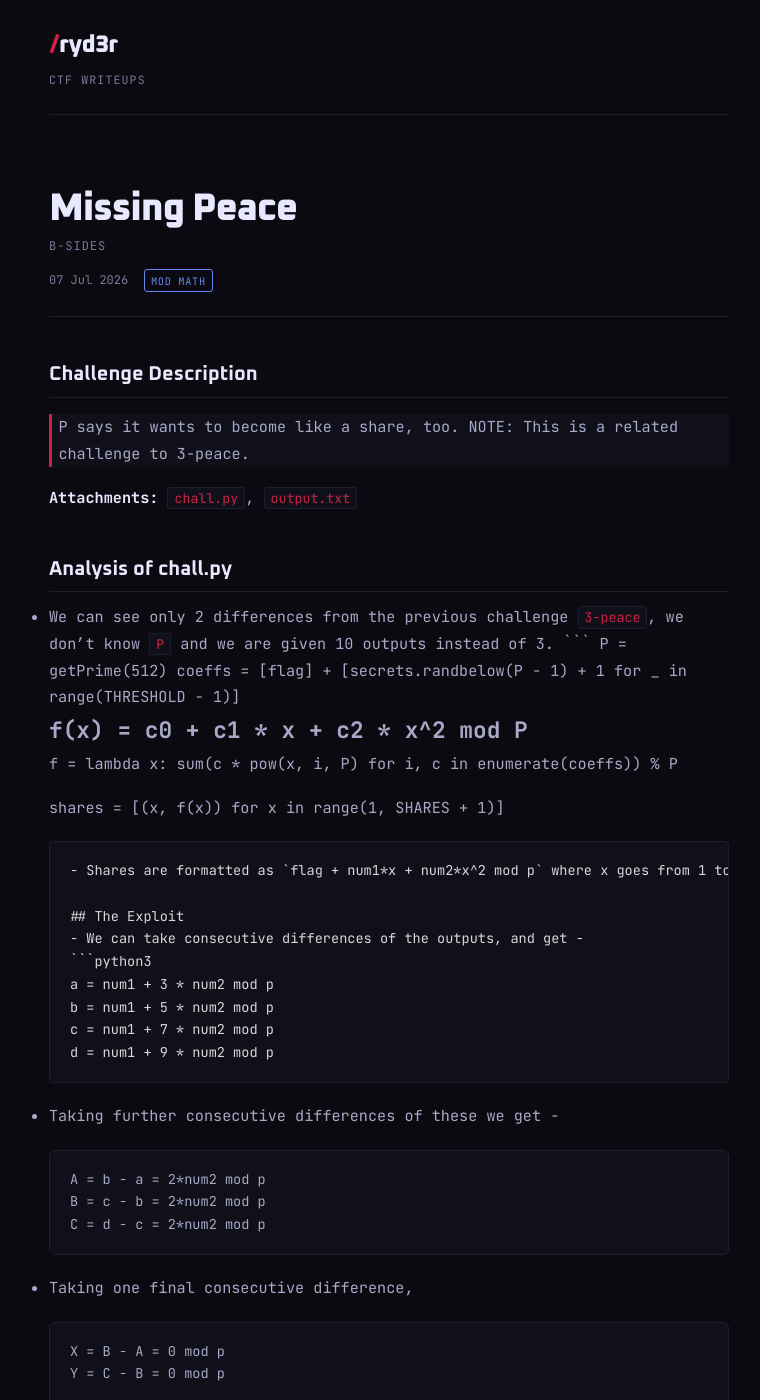
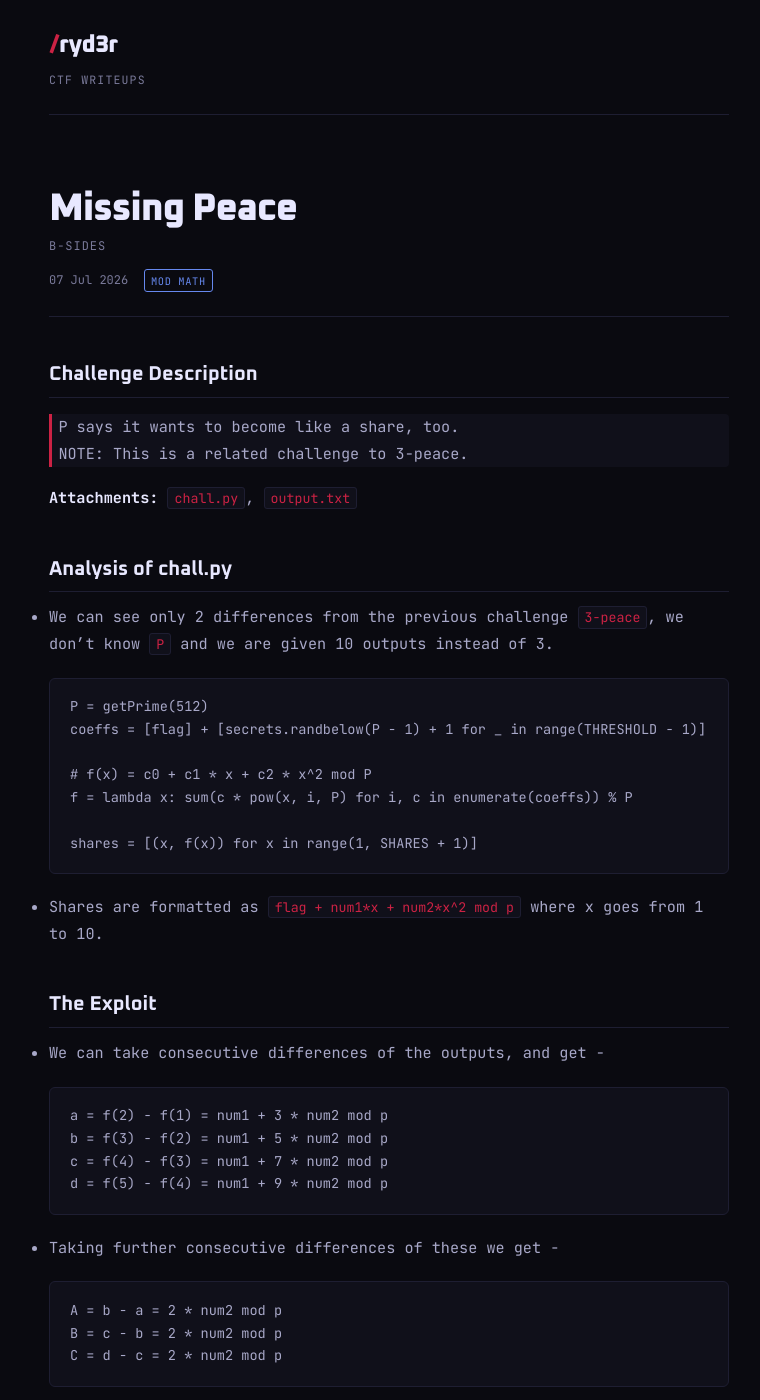
Before and after one commit to 1tsryd3r/1tsryd3r.github.io, a Jekyll site: the page built from _posts/2026-07-07-Missing-peace.md, in a window 1280 px wide and 1400 px high. Shown: the whole window, without its empty margins (251-1011 px from the left). Built offline with Jekyll 4.4.1, drawn with Linux system fonts in a browser that asks for light colours.

Commit message:
writeup: missing-peace, bsides

````diff
--- a/_posts/2026-07-07-Missing-peace.md
+++ b/_posts/2026-07-07-Missing-peace.md
@@ -2,21 +2,22 @@
 layout: post
 title: "Missing Peace"
 event: "B-Sides"
-date: 2026-07-07
+date: 2026-07-07 02:00:00
 tags: [Mod math]
 difficulty: Hard
 ---
 
 ## Challenge Description
 
-> P says it wants to become like a share, too.
+> P says it wants to become like a share, too. <br>
 > NOTE: This is a related challenge to 3-peace.
 
 **Attachments:** `chall.py`, `output.txt`
 
 ## Analysis of chall.py
 - We can see only 2 differences from the previous challenge `3-peace`, we don't know `P` and we are given 10 outputs instead of 3.
-```
+
+```python3
 P = getPrime(512)
 coeffs = [flag] + [secrets.randbelow(P - 1) + 1 for _ in range(THRESHOLD - 1)]
 
@@ -30,16 +31,16 @@ shares = [(x, f(x)) for x in range(1, SHARES + 1)]
 ## The Exploit
 - We can take consecutive differences of the outputs, and get -
 ```python3
-a = num1 + 3 * num2 mod p
-b = num1 + 5 * num2 mod p
-c = num1 + 7 * num2 mod p
-d = num1 + 9 * num2 mod p
+a = f(2) - f(1) = num1 + 3 * num2 mod p
+b = f(3) - f(2) = num1 + 5 * num2 mod p
+c = f(4) - f(3) = num1 + 7 * num2 mod p
+d = f(5) - f(4) = num1 + 9 * num2 mod p
 ```
 - Taking further consecutive differences of these we get -
 ```python3
-A = b - a = 2*num2 mod p
-B = c - b = 2*num2 mod p
-C = d - c = 2*num2 mod p
+A = b - a = 2 * num2 mod p
+B = c - b = 2 * num2 mod p
+C = d - c = 2 * num2 mod p
 ```
 - Taking one final consecutive difference,
 ```python3
````
